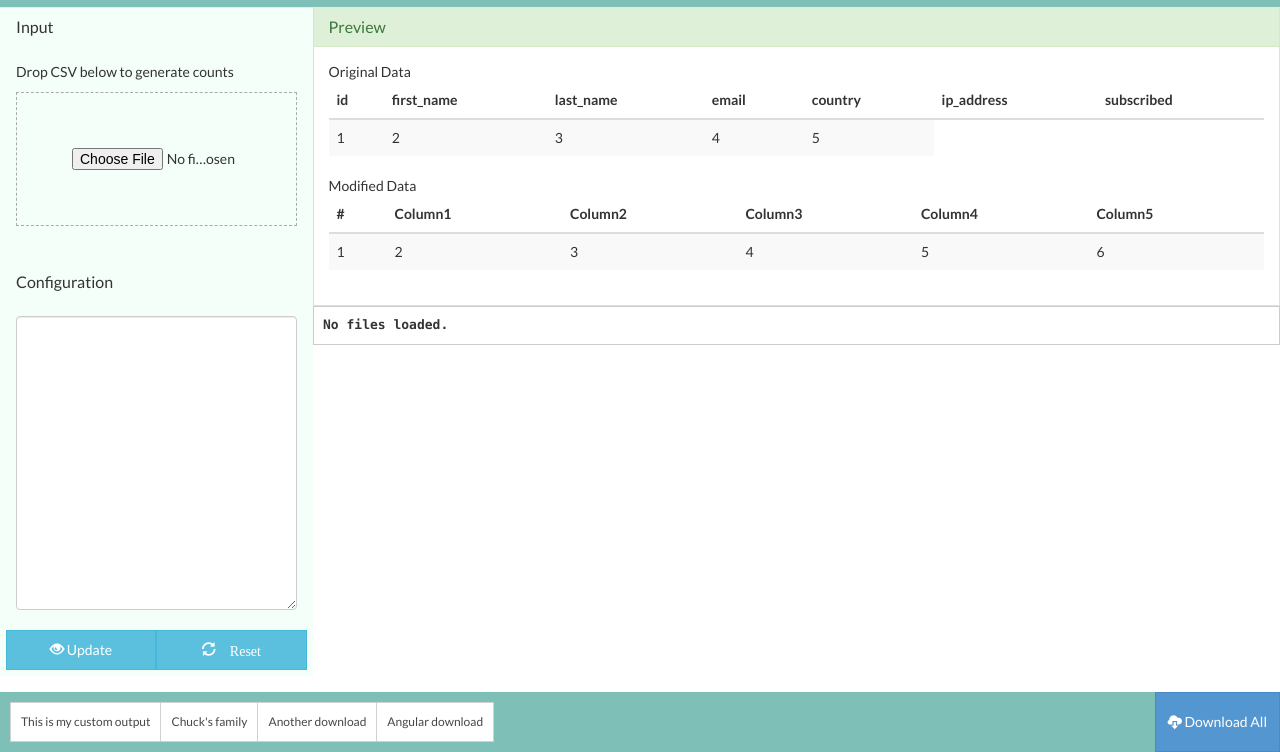
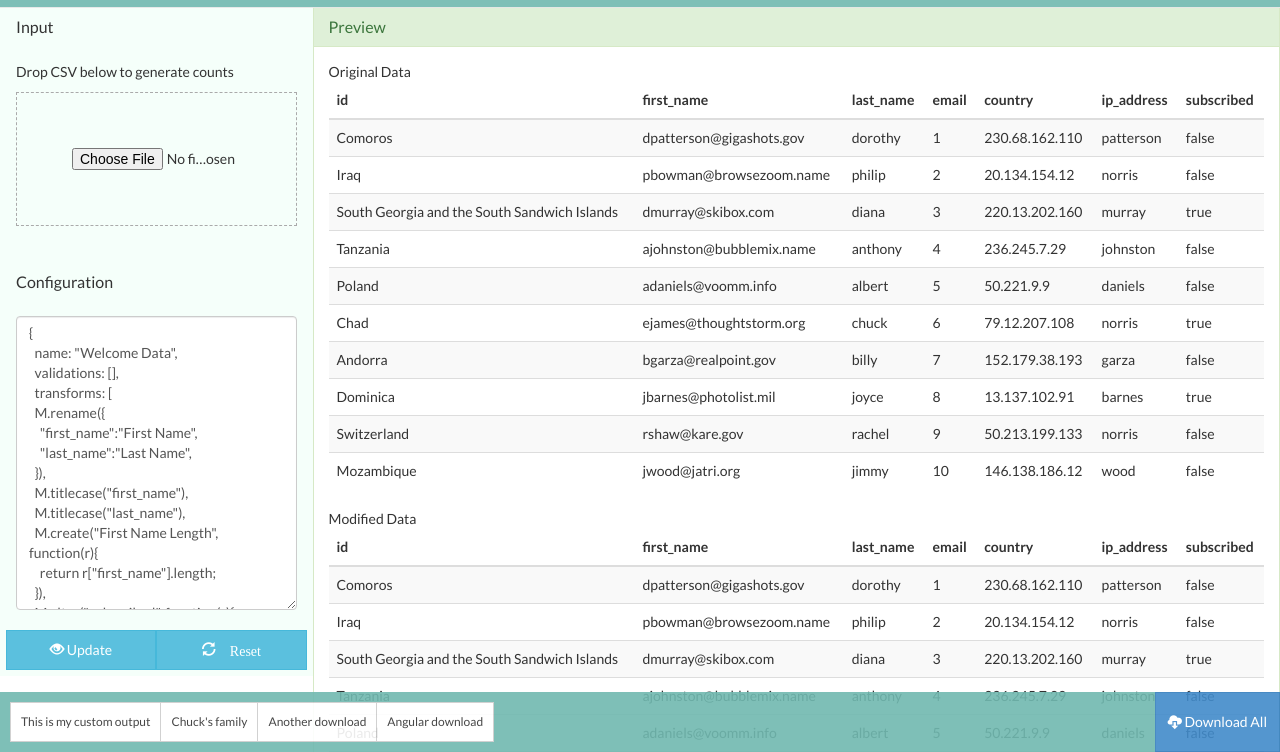
Before and after one commit to mutio/mutio, a plain HTML site: page index.html in a window 1280 px wide. Shown: the part 48-800 px from the top of the page. Drawn offline with Linux system fonts and the light colour scheme.

Commit message:
Table display of original/modified field values

```diff
--- a/app/MutioCtrl.js
+++ b/app/MutioCtrl.js
@@ -31,10 +31,10 @@ function MutioCtrl($scope) {
       },
       async: false
     });
-    M.configure(conf);
+
+    $('#config').val(conf);
+    $scope.updateConfig();
   }
-
-
 
   $scope.updateCounts = function() {
     // Display output counts
@@ -80,9 +80,12 @@ function MutioCtrl($scope) {
       csvDownload(output.csv, output.name);
     });
   }
-  $scope.M = M = null;
-  scope = $scope;
+
   M = new Mutio();
   $scope.setDefaultData();
   $scope.originalFields = M.originalFields();
+  $scope.originalRows = M.original();
+  $scope.modifiedFields = M.modifiedFields();
+  $scope.modifiedRows = M.modified();
+
 }
--- a/index.html
+++ b/index.html
@@ -92,14 +92,14 @@
               <div class="col-md-12">
                 <caption>Original Data</caption>
                 <table class="table table-striped table-hover table-responsive preview-orig">
-                  <thead ng-model='M'>
+                  <thead>
                     <tr>
                       <th ng-repeat="field in originalFields">{{field}}</th>
                     </tr>
                   </thead>
                   <tbody>
-                    <tr>
-                      <td>1</td> <td>2</td> <td>3</td><td>4</td><td>5</td>
+                    <tr ng-repeat="row in originalRows">
+                      <td ng-repeat="(name,value) in row">{{value}}</td>
                     </tr>
                   </tbody>
                 </table>
@@ -110,17 +110,12 @@
                 <table class="table table-striped table-hover table-responsive preview-modif">
                   <thead>
                     <tr>
-                      <th>#</th>
-                      <th>Column1</th>
-                      <th>Column2</th>
-                      <th>Column3</th>
-                      <th>Column4</th>
-                      <th>Column5</th>
+                      <th ng-repeat="field in modifiedFields">{{field}}</th>
                     </tr>
                   </thead>
                   <tbody>
-                    <tr>
-                      <td>1</td> <td>2</td> <td>3</td><td>4</td><td>5</td><td>6</td>
+                    <tr ng-repeat="row in modifiedRows">
+                      <td ng-repeat="(name,value) in row">{{value}}</td>
                     </tr>
                   </tbody>
                 </table>
--- a/mutio.js
+++ b/mutio.js
@@ -168,6 +168,15 @@ Mutio.prototype.originalFields = function (index) {
 }
 
 /**
+ * GET actions for modified fields
+ * @param   {mixed} index (optional) The index for a particular row
+ * @return  {mixed} An array of row objects, or a single row object
+ */
+Mutio.prototype.modifiedFields = function (index) {
+  return (this.isInt(index)) ? this._modified.fields[index] : this._modified.fields;
+}
+
+/**
  * GET actions for original data set
  * @param   {mixed} index (optional) The index for a particular row
  * @return  {mixed} An array of row objects, or a single row object
```
